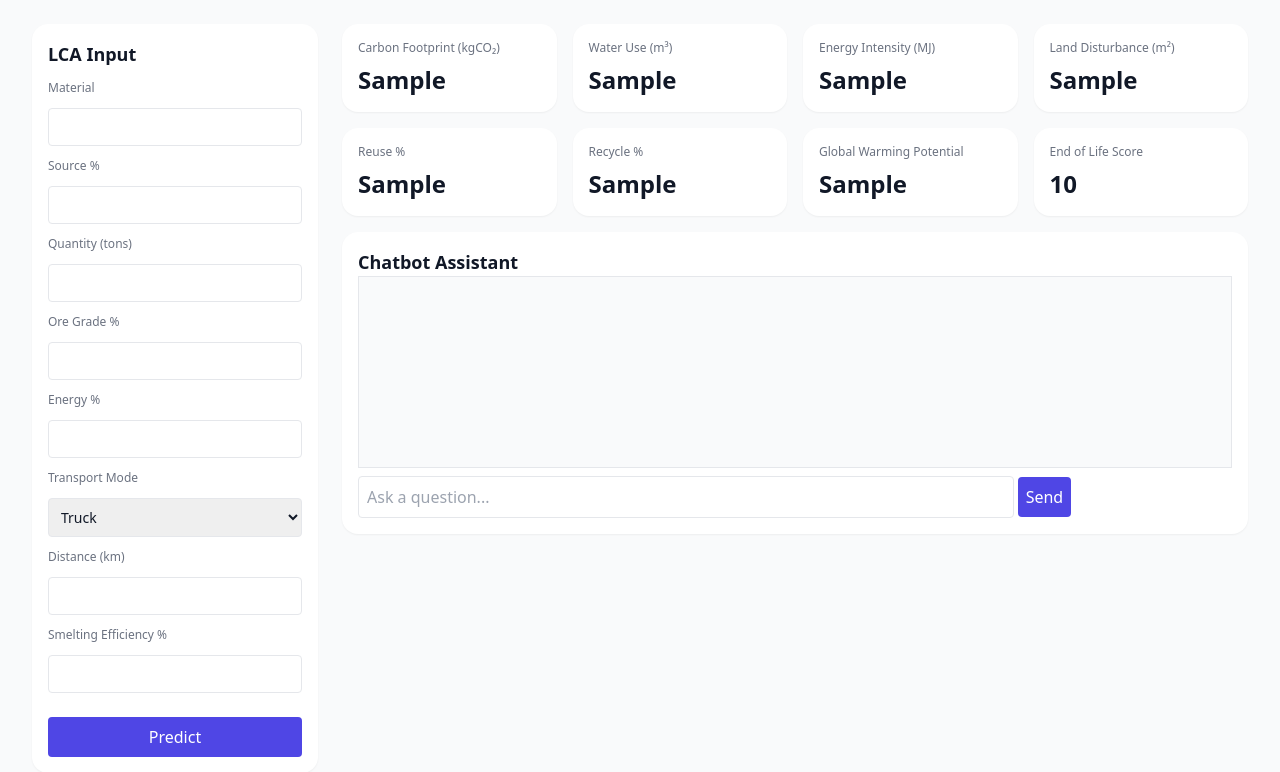
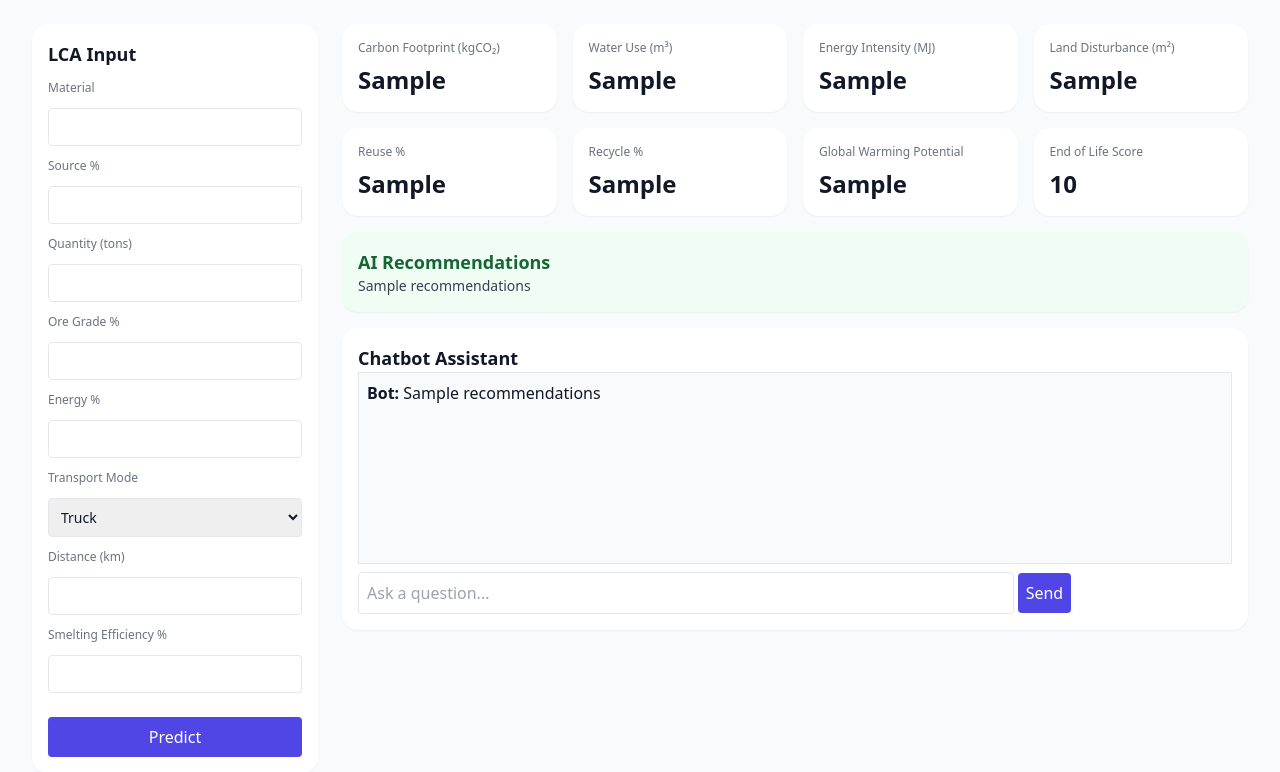
Before and after one commit to Ashish8668/LCA, a Flask app: template templates/index.html in a window 1280 px wide. Shown: the part 77-849 px from the top of the page. Run offline with Flask 3, Linux system fonts and the light colour scheme; the template is opened without the code that fills it: most values are stand-ins (such as "Sample title", 1, 10 or a date in 2020); parts of the project's set-up code (start-up, migrations or seed data) failed here and were passed over; some libraries are stand-ins or nearby versions.

Commit message:
ai recommendation system added

```diff
--- a/app.py
+++ b/app.py
@@ -1,10 +1,10 @@
 from flask import Flask, render_template, request, jsonify
 import pickle
 import numpy as np
+import google.generativeai as genai
 import os
-import google.generativeai as genai
 from dotenv import load_dotenv
-
+# Configure Gemini API
 load_dotenv()
 gemini_api_key = os.getenv("API_KEY")
 genai.configure(api_key=gemini_api_key)
@@ -17,7 +17,7 @@ model = pickle.load(open("model/model.pkl", "rb"))
 scaler = pickle.load(open("model/scaler.pkl", "rb"))
 encoders = pickle.load(open("model/encoders.pkl", "rb"))
 
-# Function to safely encode unseen categories
+# Safe encoder function
 def safe_encode(encoder, value):
     if value in encoder.classes_:
         return encoder.transform([value])[0]
@@ -38,10 +38,8 @@ def chat_gemini():
         return jsonify({"answer": "Please enter a valid question."})
 
     try:
-        # Initialize Gemini model
-        model = genai.GenerativeModel("gemini-1.5-flash")
-        # Generate response
-        response = model.generate_content(query)
+        model_gemini = genai.GenerativeModel("gemini-1.5-flash")
+        response = model_gemini.generate_content(query)
         return jsonify({"answer": response.text})
     except Exception as e:
         return jsonify({"answer": f"Error: {str(e)}"})
@@ -49,7 +47,7 @@ def chat_gemini():
 @app.route("/predict", methods=["POST"])
 def predict():
     try:
-        # Input values from form
+        # Input values
         Material = request.form["Material"]
         Source = float(request.form["Source_%"])
         Quantity = float(request.form["Quantity_tons"])
@@ -59,20 +57,17 @@ def predict():
         Distance = float(request.form["Distance_km"])
         SmeltingEff = float(request.form["Smelting_Efficiency_%"])
 
-        # Encode categorical features safely
-        Material = safe_encode(encoders["Metal"], Material)
-        TransportMode = safe_encode(encoders["Transport_Mode"], TransportMode)
+        # Encode categorical
+        Material_enc = safe_encode(encoders["Metal"], Material)
+        Transport_enc = safe_encode(encoders["Transport_Mode"], TransportMode)
 
-        # Feature vector in same order as training
-        features = np.array([[Material, Source, Quantity, Ore_Grade, Energy,
-                              TransportMode, Distance, SmeltingEff]])
-
-        # Scale features
+        # Features
+        features = np.array([[Material_enc, Source, Quantity, Ore_Grade, Energy,
+                              Transport_enc, Distance, SmeltingEff]])
         features_scaled = scaler.transform(features)
 
-        # Predict
+        # ML Prediction
         preds = model.predict(features_scaled)[0]
-
         output = {
             "Carbon_Footprint_kgCO2": round(preds[0], 2),
             "Water_Use_m3": round(preds[1], 2),
@@ -84,7 +79,26 @@ def predict():
             "End_of_Life_Score": round(preds[7], 2)
         }
 
-        return render_template("index.html", prediction=output)
+        # Gemini Recommendations
+        try:
+            context = f"""
+            Inputs:
+            Material = {Material}, Source% = {Source}, Quantity = {Quantity} tons,
+            Ore Grade = {Ore_Grade}%, Energy = {Energy}%, Transport Mode = {TransportMode}, Distance = {Distance} km,
+            Smelting Efficiency = {SmeltingEff}%
+
+            Outputs (ML Predictions):
+            {output}
+
+            Task: Give exactly 2 practical recommendations to improve circularity across full value chain.
+            """
+            model_gemini = genai.GenerativeModel("gemini-1.5-flash")
+            rec_response = model_gemini.generate_content(context)
+            recommendations = rec_response.text.strip()
+        except Exception as e:
+            recommendations = f"Could not fetch recommendations: {str(e)}"
+
+        return render_template("index.html", prediction=output, recommendations=recommendations)
 
     except Exception as e:
         return jsonify({"error": str(e)})
--- a/templates/index.html
+++ b/templates/index.html
@@ -103,13 +103,26 @@
   </div>
   {% endif %}
 
-  <!-- Optional Gemini Chat Section -->
-  <div class="bg-white p-4 rounded-2xl shadow-sm mt-6">
-    <h3 class="text-lg font-semibold">Chatbot Assistant</h3>
-    <div id="chatbox" class="h-48 overflow-y-auto border p-2 mb-2 bg-gray-50"></div>
-    <input type="text" id="userInput" placeholder="Ask a question..." class="w-3/4 p-2 border rounded"/>
-    <button onclick="sendMessage()" class="p-2 bg-indigo-600 text-white rounded">Send</button>
+
+<!-- Gemini Recommendations after prediction -->
+{% if recommendations %}
+<div class="bg-green-50 p-4 rounded-2xl shadow-sm mt-4">
+  <h3 class="text-lg font-semibold text-green-800">AI Recommendations</h3>
+  <p class="text-sm text-gray-700 whitespace-pre-line">{{ recommendations }}</p>
+</div>
+{% endif %}
+
+<!-- Chatbot Section -->
+<div class="bg-white p-4 rounded-2xl shadow-sm mt-6">
+  <h3 class="text-lg font-semibold">Chatbot Assistant</h3>
+  <div id="chatbox" class="h-48 overflow-y-auto border p-2 mb-2 bg-gray-50">
+    {% if recommendations %}
+      <p><b>Bot:</b> {{ recommendations }}</p>
+    {% endif %}
   </div>
+  <input type="text" id="userInput" placeholder="Ask a question..." class="w-3/4 p-2 border rounded"/>
+  <button onclick="sendMessage()" class="p-2 bg-indigo-600 text-white rounded">Send</button>
+</div>
 
 </main>
 
```
